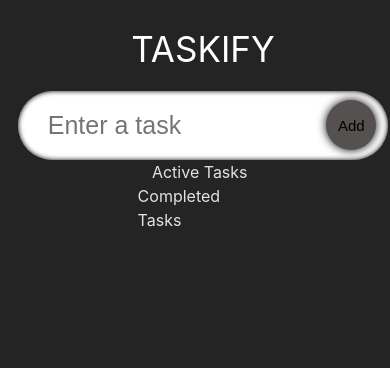
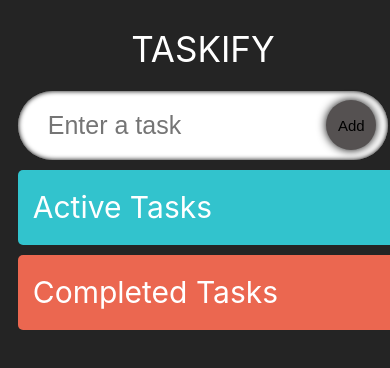
Before and after one commit to iancenry/react-ts-todo-drag, a React (Vite) app: page / in a window 390 px wide. Shown: the top 368 px of the page. Built offline with nearby package versions, Linux system fonts and the light colour scheme.

Commit message:
chore: provide DragDrop context

```diff
--- a/src/App.css
+++ b/src/App.css
@@ -16,16 +16,9 @@
   text-align: center;
 }
 
-@media (max-width: 800px) {
-  .app__heading {
-    margin: 15px 0;
-    font-size: 35px;
-  }
-}
-
 .input {
   display: flex;
-  width: 90%;
+  width: 95%;
   position: relative;
   align-items: center;
 }
@@ -70,21 +63,41 @@
   box-shadow: 0 0 5px black;
 }
 
+.container {
+  display: flex;
+  width: 95%;
+  margin-top: 10px;
+  justify-content: space-between;
+  align-items: flex-start;
+}
+
 .todos {
   display: flex;
-  justify-content: space-evenly;
-  width: 90%;
-  flex-wrap: wrap;
+  width: 47.5%;
+  flex-direction: column;
+  padding: 15px;
+  border-radius: 5px;
+  background-color: rgb(50, 195, 205);
+}
+
+.todos__heading {
+  font-size: 30px;
+  color: white;
 }
 
 .todos__single {
   display: flex;
   align-items: center;
-  width: 29.5%;
   border-radius: 5px;
   padding: 20px;
   margin-top: 15px;
   background-image: url('./assets/images/bg.png');
+  transition: 0.2s;
+}
+
+.todos__single:hover {
+  box-shadow: 0 0 5px black;
+  transform: scale(1.03);
 }
 
 .todos__single--text {
@@ -104,19 +117,35 @@
   cursor: pointer;
 }
 
-@media (max-width: 1200px) {
-  .todos__single {
-    width: 40%;
+.remove {
+  background-color: rgb(235, 103, 80);
+}
+
+@media (max-width: 1100px) {
+  .todos {
+    width: 45%;
+  }
+}
+
+@media (max-width: 800px) {
+  .app__heading {
+    margin: 15px 0;
+    font-size: 35px;
   }
 }
 
 @media (max-width: 700px) {
   .input,
-  .todos {
+  .todos,
+  .container {
     width: 95%;
   }
 
-  .todos__single {
-    width: 100%;
+  .todos {
+    margin-bottom: 10px;
+  }
+
+  .container {
+    flex-direction: column;
   }
 }
--- a/src/App.tsx
+++ b/src/App.tsx
@@ -3,10 +3,12 @@
 import InputField from './components/InputField';
 import { Todo } from './model';
 import TodoList from './components/TodoList';
+import { DragDropContext } from 'react-beautiful-dnd';
 
 const App: React.FC = () => {
   const [todo, setTodo] = useState<string>('');
   const [todos, setTodos] = useState<Todo[]>([]);
+  const [completedTodos, setCompletedTodos] = useState<Todo[]>([]);
 
   const handleAdd = (e: React.FormEvent) => {
     e.preventDefault();
@@ -20,11 +22,18 @@
   };
 
   return (
-    <div className="app">
-      <span className="app__heading">Taskify</span>
-      <InputField todo={todo} setTodo={setTodo} handleAdd={handleAdd} />
-      <TodoList todos={todos} setTodos={setTodos} />
-    </div>
+    <DragDropContext onDragEnd={() => {}}>
+      <div className="app">
+        <span className="app__heading">Taskify</span>
+        <InputField todo={todo} setTodo={setTodo} handleAdd={handleAdd} />
+        <TodoList
+          todos={todos}
+          setTodos={setTodos}
+          completedTodos={completedTodos}
+          setCompletedTodos={setCompletedTodos}
+        />
+      </div>
+    </DragDropContext>
   );
 };
 
```
